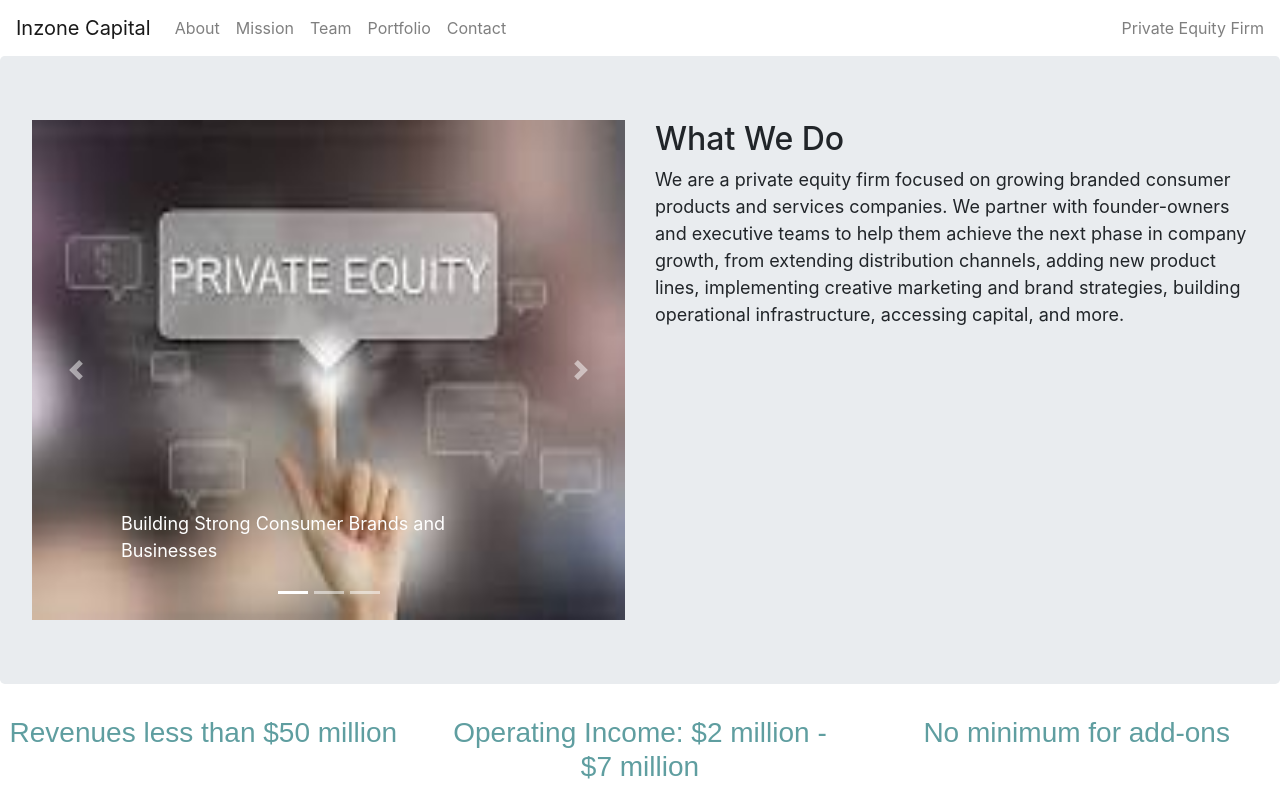
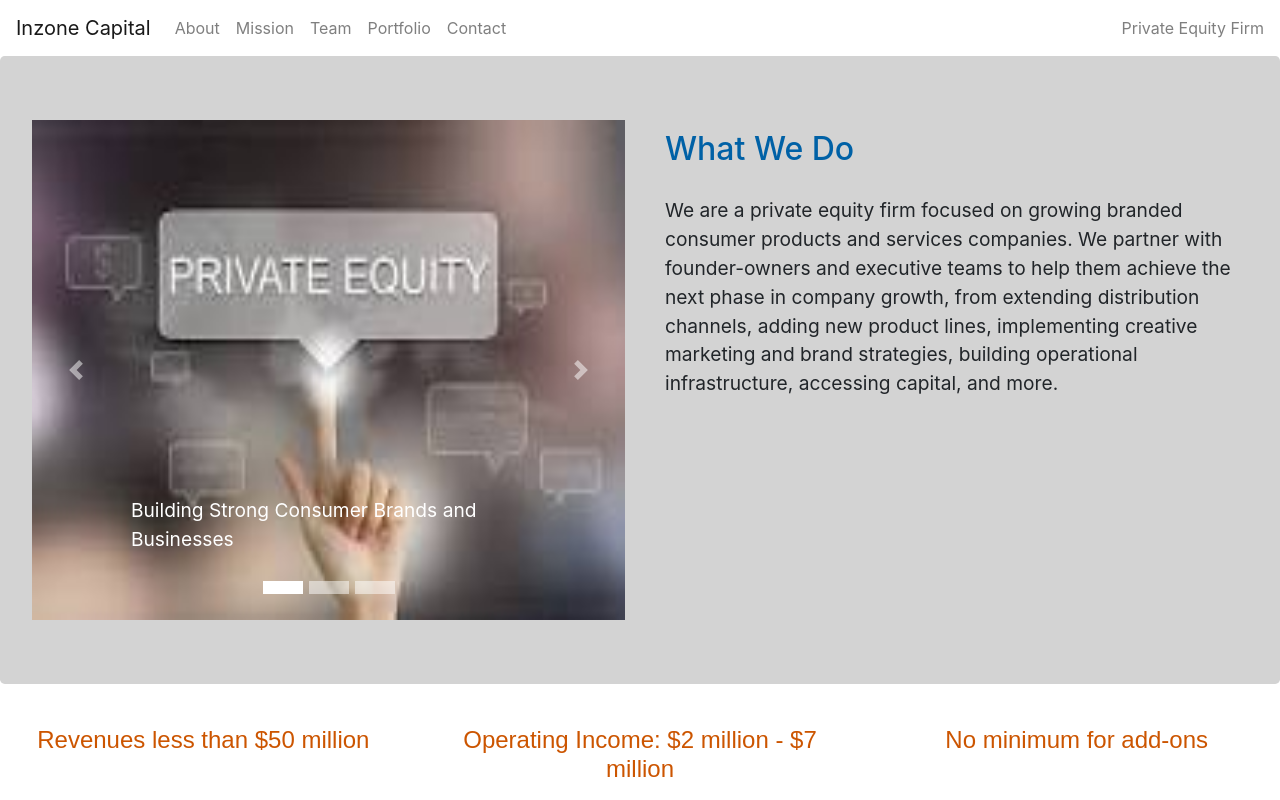
Before and after one commit to zscott92/inzone_capital_website, a React (Create React App) app: page /about in a window 1280 px wide. Shown: the top 800 px of the page. Built offline with nearby package versions, Linux system fonts and the light colour scheme.

Commit message:
updated about screen formatting

```diff
--- a/src/App.css
+++ b/src/App.css
@@ -39,21 +39,50 @@
 
 .ProfilePicture {
 width: 100%;
-height: max-content;
+height: 660px;
 }
 
 .nav-item {
   color: white;
 }
 
+.Jumbotron {
+  background-color: lightgrey;
+}
+
+h1 {
+  color:#020202;
+}
+
+h2 {
+  color: #0061A6;
+  padding: 10px;
+}
+
 h3 {
+  color: #CC5500;
+  font-family: Arial, Helvetica, sans-serif;
+  padding: 10px;
+  font-size: x-large;
+}
+
+a {
   color: cadetblue;
-  font-family: Arial, Helvetica, sans-serif;
 }
 
 p {
   text-align: left;
-  font-size: large;
+  font-size: larger;
+  padding: 10px;
+}
+
+ol li {
+  margin-top: 15px;
+  text-align: left;
+  vertical-align: text-top;
+  padding: 5px;
+  list-style-type: none;
+  font-size: larger;
 }
 
 #about {
--- a/src/components/layout/AboutTable.js
+++ b/src/components/layout/AboutTable.js
@@ -4,10 +4,12 @@ import { Row, Col } from 'reactstrap';
 function AboutTable() {
     return (
         <Row>
-            <Col><h3>Revenues less than $50 million</h3></Col>
-            <Col><h3>Operating Income:  $2 million - $7 million</h3></Col>
-            <Col><h3>No minimum for add-ons</h3></Col>
+            <Col className="AboutTable"><h3>Revenues less than $50 million</h3></Col>
+            <Col className="AboutTable"><h3>Operating Income:  $2 million - $7 million</h3></Col>
+            <Col className="AboutTable"><h3>No minimum for add-ons</h3></Col>
+            <hr/>
         </Row>
+
     )
 }
 export default AboutTable;
--- a/src/components/layout/Lessons.js
+++ b/src/components/layout/Lessons.js
@@ -1,8 +1,12 @@
 import React, { Fragment } from 'react';
+import { Col } from 'reactstrap';
 
 function Lessons() {
-    return(
+    return (
         <Fragment>
+            <br />
+            <br />
+            <Col sm="12" md={{ size: 6, offset: 3 }}>
                 <ol>
                     <li><b>Lesson #1</b> – Cash is king</li>
                     <li><b>Lesson #2</b> – You only fail if you quit</li>
@@ -10,7 +14,10 @@ function Lessons() {
                     <li><b>Lesson #4</b> – You are only as good as the people around you</li>
                     <li><b>Lesson #5</b> – Less is more. Be focused</li>
                     <li><b>Lesson #6</b> – A good idea is not necessarily a good business</li>
+
                 </ol>
+            </Col>
         </Fragment>
     )
 }
+export default Lessons;
--- a/src/components/layout/UserCard.js
+++ b/src/components/layout/UserCard.js
@@ -51,7 +51,6 @@ function UserCard() {
                     <CardBody>
                         <CardTitle><h2>Jim Scott</h2></CardTitle>
                         <CardSubtitle><h3>CEO</h3></CardSubtitle>
-                        <CardText>
                         <p>Jim began his entrepreneurial career in 1982 with $300 in savings and has applied financial
                         leverage in business owned throughout my career to maintain my private company status. He's proud
                         of the fact that he's never had outside equity in any of them. He began my career by starting two
@@ -61,7 +60,7 @@ function UserCard() {
                         business venture and from that Inzone Inc. was born. Over a twenty year run, the company has built from
                         the ground up: Bubba Brands (sold to Newell Rubbermaid in 2014), and good2grow (sold to Kainos in 2018).
                         </p>
-                        </CardText>
+
                     </CardBody>
                 </Card>
                 </Col>
@@ -71,14 +70,12 @@ function UserCard() {
                 <CardBody>
                     <CardTitle><h2>Kristine Sapp</h2></CardTitle>
                     <CardSubtitle><h3>Administrative Director</h3></CardSubtitle>
-                    <CardText>
                         <p>
                         Kristine Sapp joined the In Zone team in 1997 as a Staff Accountant.  Over the years, her positions included
                         Treasury, Finance Manager, and eventually working her way up to Controller.  Kristine has experience in a wide range of accounting
                         functions including financial reporting, external auditing, M&A transactions as well as supporting C-Level executives.  Kristine
                         received her BBA in Accounting from Coles College of Business at Kennesaw State University in 2013.
                         </p>
-                    </CardText>
                 </CardBody>
             </Card>
             </Col>
--- a/src/components/screens/ContactScreen.js
+++ b/src/components/screens/ContactScreen.js
@@ -1,15 +1,17 @@
 import React, { Fragment } from 'react';
 import Navbar from '../layout/Navbar';
-import { Jumbotron } from 'reactstrap';
+import { Jumbotron, Col } from 'reactstrap';
 
 function ContactScreen() {
     return (
         <Fragment>
             <Navbar />
             <Jumbotron>
-                <h1>Contact us</h1><br/>
-                <a href="mailto:jscott@inzonecapital.com">jscott@inzonecapital.com</a><br/><br/>
-                <a href="mailto:ksapp@inzonecapital.com"> ksapp@inzonecapital.com</a>
+                <h2>Contact us</h2><br />
+                    <h3>Jim Scott</h3>
+                    <a href="mailto:jscott@inzonecapital.com">jscott@inzonecapital.com</a><br /><br/>
+                    <h3>Kristine Sapp</h3>
+                    <a href="mailto:ksapp@inzonecapital.com"> ksapp@inzonecapital.com</a>
             </Jumbotron>
         </Fragment>
     )
--- a/src/components/screens/HomeScreen.js
+++ b/src/components/screens/HomeScreen.js
@@ -2,6 +2,7 @@ import React, { Fragment } from 'react';
 import AboutJumbo from '../layout/AboutJumbo';
 import AboutTable from '../layout/AboutTable';
 import Navbar from '../layout/Navbar';
+import Lessons from '../layout/Lessons';
 
 function HomeScreen() {
     return (
@@ -9,6 +10,7 @@ function HomeScreen() {
             <Navbar />
             <AboutJumbo />
             <AboutTable />
+            <Lessons />
         </Fragment>
     )
 }
```
Lines whose indentation alone changed are shown as unchanged.
